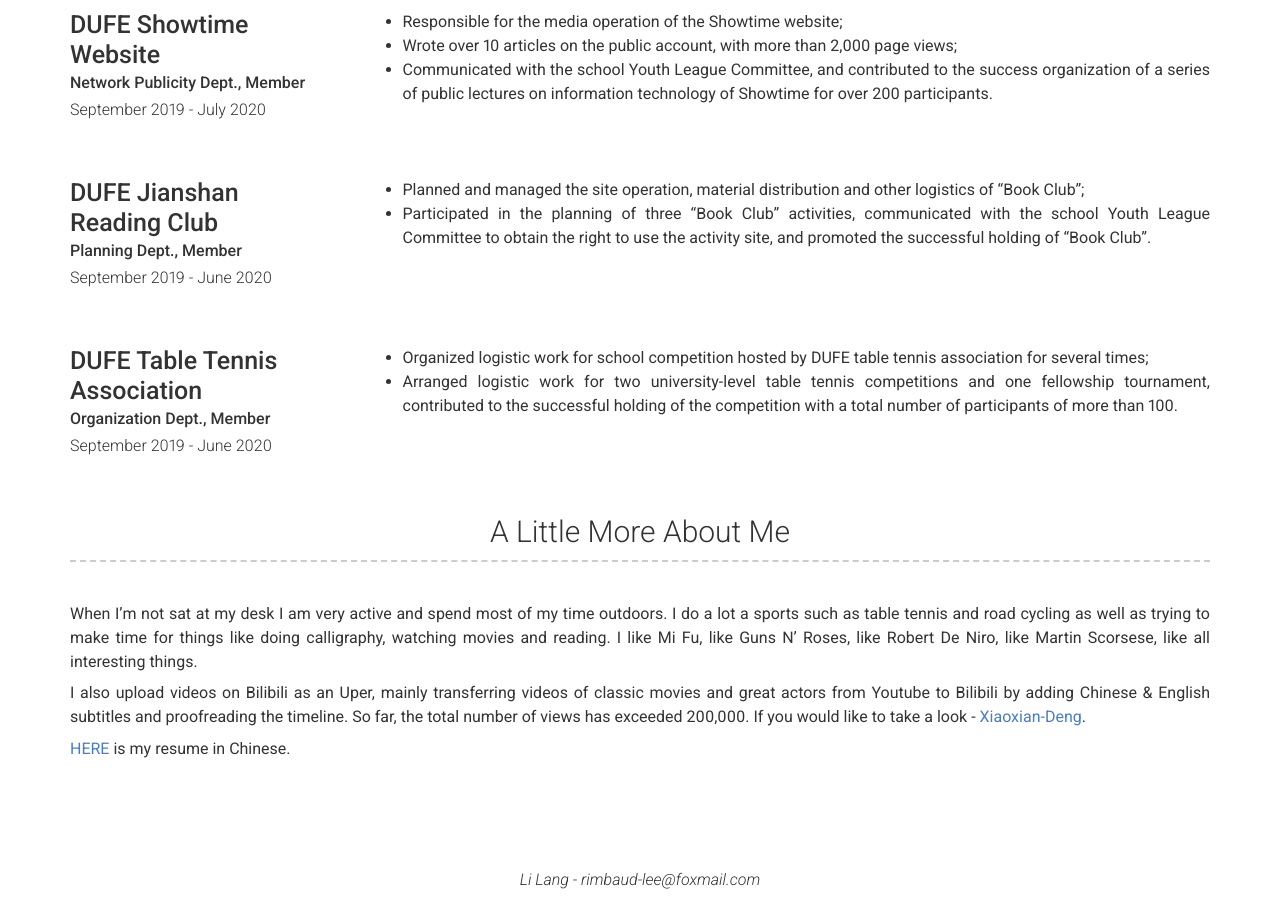
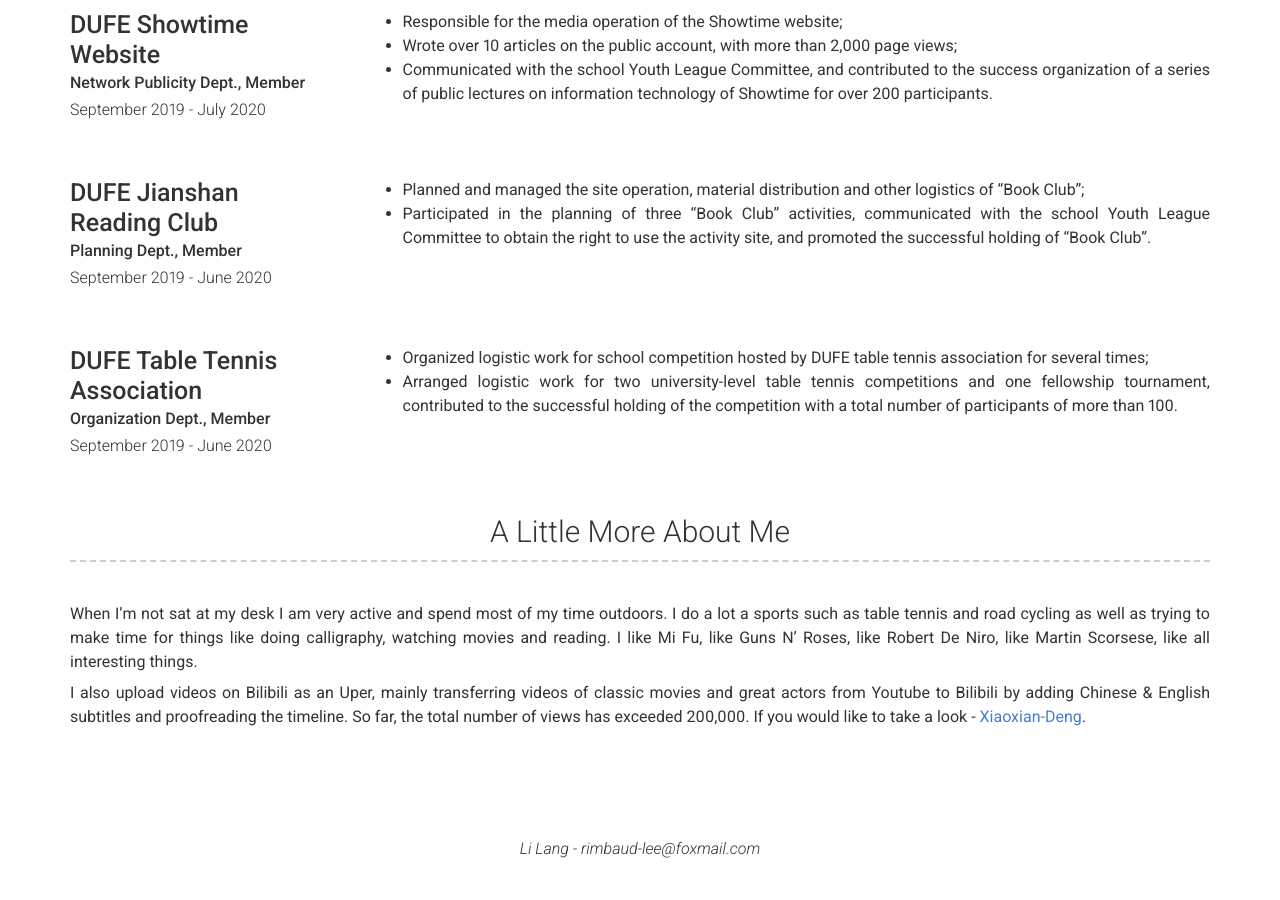
Before and after one commit to Rimbaud-Lee/resume_en, a Jekyll site: the page built from index.md, in a window 1280 px wide and 900 px high, scrolled down 2946 px. Built offline with Jekyll 4.4.1, drawn with Linux system fonts in a browser that asks for light colours; nearby versions of some CDN libraries; after the commit the page ends 3814 px from its top, so only the background shows below that.

Commit message:
_config.yml

```diff
--- a/_config.yml
+++ b/_config.yml
@@ -226,7 +226,7 @@ content:
 
       I also upload videos on Bilibili as an Uper, mainly transferring videos of classic movies and great actors from Youtube to Bilibili by adding Chinese & English subtitles and proofreading the timeline. So far, the total number of views has exceeded 200,000. If you would like to take a look - [Xiaoxian-Deng](https://space.bilibili.com/475361336).
 
-      [HERE](https://rimbaud-lee.github.io/resume_zh/) is my resume in Chinese.
+    # [HERE](https://rimbaud-lee.github.io/resume_zh/) is my resume in Chinese.
 
 
 # Footer
```
